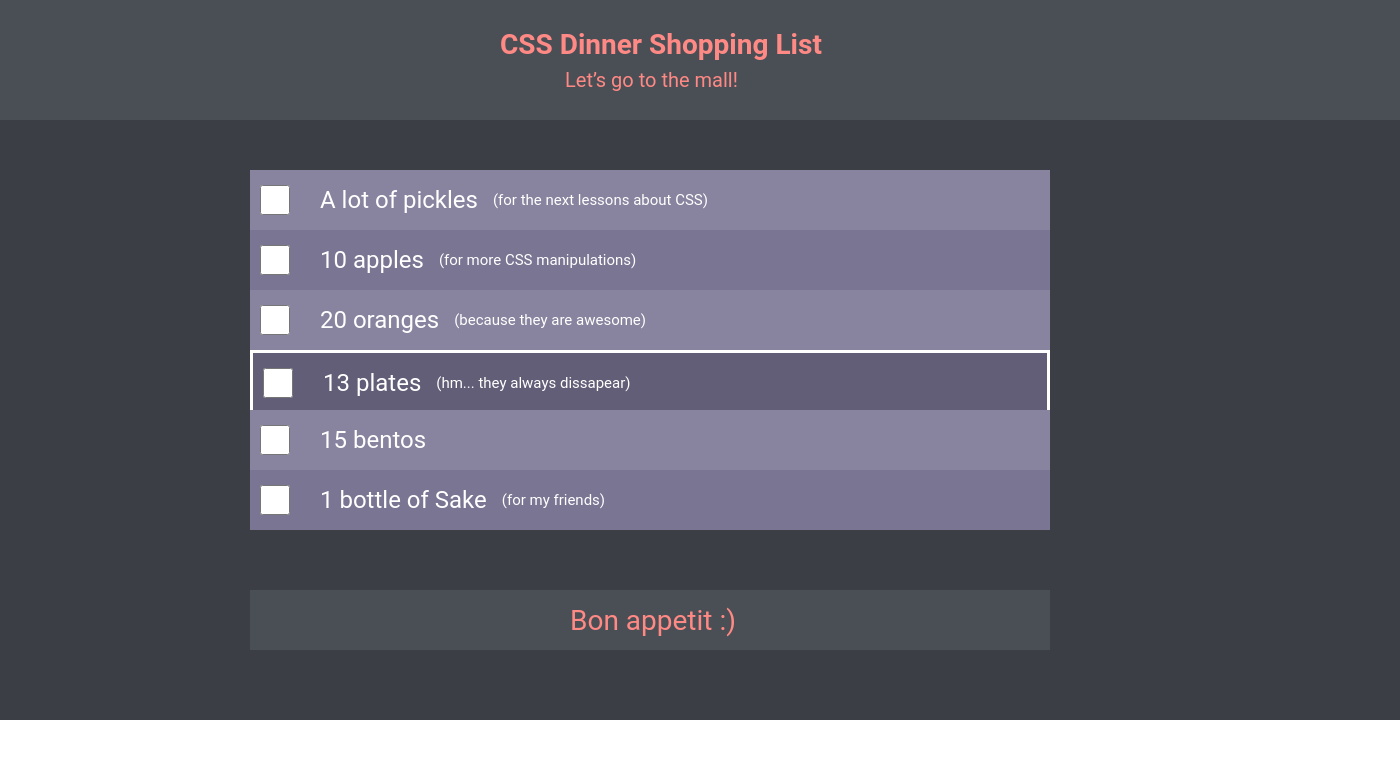
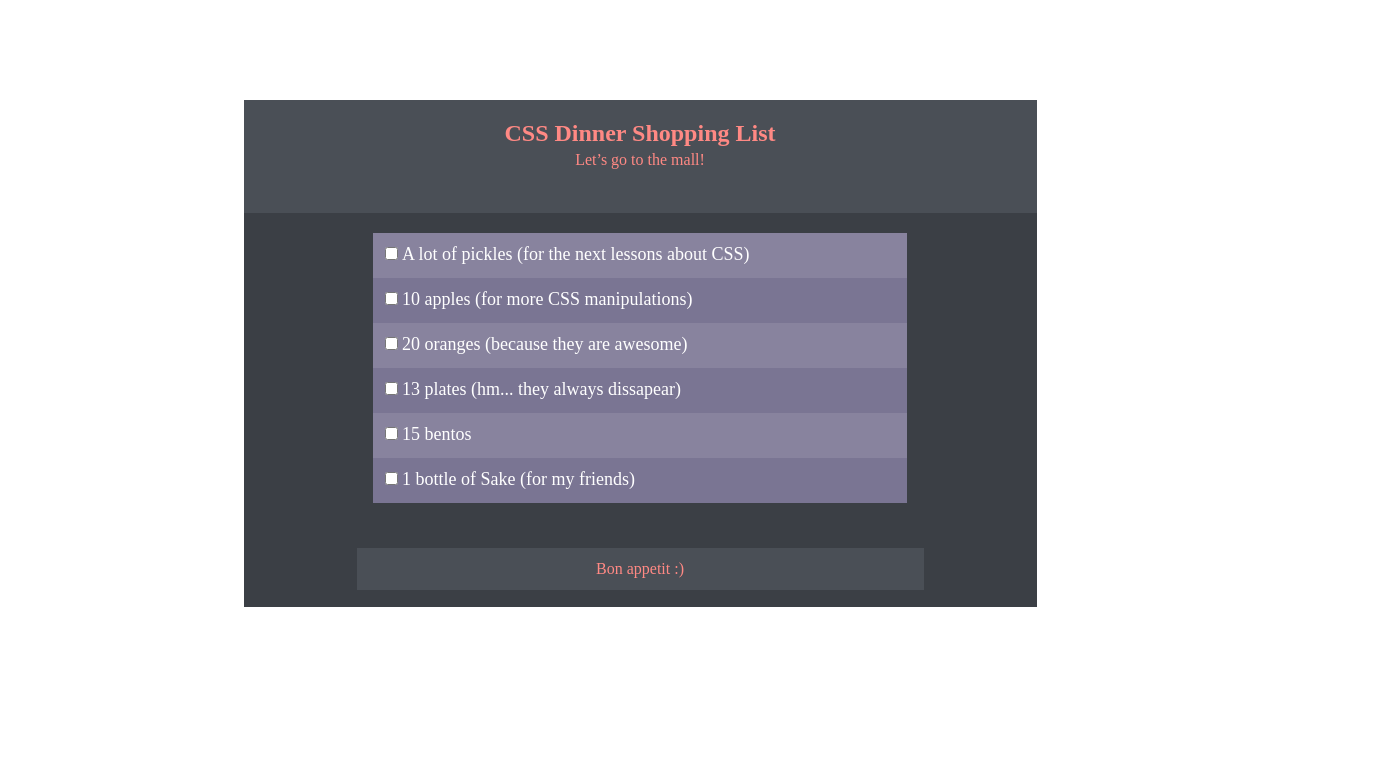
Before and after one commit to Andriy-Sirotyuk/BEETROOT, a plain HTML site: page Lesson-6/index.html in a window 1280 px wide. Shown: the whole page, 1400 px wide, since content can reach past the window. Drawn offline with Linux system fonts and the light colour scheme.

Commit message:
lesson-6

```diff
--- a/Lesson-6/index.html
+++ b/Lesson-6/index.html
@@ -8,60 +8,54 @@
   <title>Lesson-6</title>
 </head>
 <body>
-  <div>
-  <header class="header-style">
-    <div>
-      <p class="div-p">
-        CSS Dinner Shopping List
-      </p>
-    </div>
-    <div>
-      <p class="p-div">
-        Let’s go to the mall!
-      </p>
-    </div>
-  </header>
+  <div class="oll-sayt">
+  <div class="header-style">
+    <h1 class="div-p">
+      CSS Dinner Shopping List
+    </h1>
+    <h2 class="p-div">
+      Let’s go to the mall!
+    </h2>
+  </div>
   <main class="main-bek">
-    <div>
-      <div class="checkbox-first">
+    <div class="shop-list">
+      <label class="checkbox-lable">
         <input type="checkbox" class="checkbox-field">
         <span class="span-first">A lot of pickles
-          <span class="spani-first"> (for the next lessons about CSS)</span>
+          <span class="spani-two"> (for the next lessons about CSS)</span>
         </span>
-      </div>
-      <div class="checkbox-two">
+      </label>
+      <label class="checkbox-lable">
         <input type="checkbox" class="checkbox-field">
-        <span class="span-two">10 apples
+        <span class="span-first">10 apples
           <span class="spani-two"> (for more CSS manipulations)</span>
         </span>
-      </div>
-      <div class="checkbox-three">
+      </label>
+      <label class="checkbox-lable">
         <input type="checkbox" class="checkbox-field">
-        <span class="span-three">20 oranges
-          <span class="spani-three"> (because they are awesome)</span>
+        <span class="span-first">20 oranges
+          <span class="spani-two"> (because they are awesome)</span>
         </span>
-      </div>
-      <div class="checkbox-fore">
+      </label>
+      <label class="checkbox-lable">
         <input type="checkbox" class="checkbox-field">
-        <span class="span-fore">13 plates
-          <span class="spani-fore"> (hm... they always dissapear)</span>
+        <span class="span-first">13 plates
+          <span class="spani-two"> (hm... they always dissapear)</span>
         </span>
-      </div>
-      <div class="checkbox-five">
+      </label>
+      <label class="checkbox-lable">
         <input type="checkbox" class="checkbox-field">
-        <span class="span-five">15 bentos</span>
-      </div>
-      <div class="checkbox-six">
+        <span class="span-first">15 bentos</span>
+      </label>
+      <label class="checkbox-lable">
         <input type="checkbox" class="checkbox-field">
-        <span class="span-six">1 bottle of Sake
-          <span class="spani-six"> (for my friends)</span>
+        <span class="span-first">1 bottle of Sake
+          <span class="spani-two"> (for my friends)</span>
         </span>
-      </div>
+      </label>
     </div>
     <div class="div-footer">
-      <p class="p-footer">
         Bon appetit :)
-      </p>
     </div>
   </main>
   </div>
--- a/Lesson-6/styles/index.css
+++ b/Lesson-6/styles/index.css
@@ -346,318 +346,89 @@ template {
   display: none;
 }
 
-.header-style{
-  width: 1400px;
-  height: 120px;
-  background: #4A4F56;
+h1,h2,h3{
+  margin: 0;
 }
 
-p{
-  margin: 0px;
+.oll-sayt{
+  width: 793px;
+  height: 507px;
+  margin:100px auto;
+  background: #3B3F45;
+}
+
+.header-style{
+  width: 793px;
+  height: 82px;
+  background: #4A4F56;
+  text-align: center;
+  padding: 19px 0 12px;
+
+
 }
 
 .div-p{
-  width: 400px;
-  height: 30px;
-  left: 500px;
-  top: 30px;
-  position: absolute;
-  margin: 0px;
+  font-size: 24px;
+  line-height: 28px;
+  font-weight: 700;
+  margin-bottom: 4px;
   color: #FF8984;
-  font-family: 'Roboto';
-  font-style: normal;
-  font-weight: 700;
-  font-size: 28px;
-  line-height: 30px;
-  display: flex;
-  align-items: center;
 }
 
 .p-div{
-  width: 276px;
-  height: 80px;
-  left: 565px;
-  top: 40px;
-  position: absolute;
-  margin:0px;
+  font-size: 16px;
+  line-height: 18px;
+  font-weight: 400;
   color: #FF8984;
-  font-family: 'Roboto';
-  font-style: normal;
-  font-weight: 400;
-  font-size: 20px;
-  line-height: 19px;
-  display: flex;
-  align-items: center;
 }
 
-.main-bek{
-  position: absolute;
-  width: 1400px;
-  height: 600px;
-  top: 120px;
-  margin-top: 0px;
-  background:#3B3F45;
+.shop-list{
+  width: 534px;
+  margin: 20px auto 45px;
 }
 
-.checkbox-first{
-  width: 800px;
-  height: 60px;
-  left: 250px;
-  top: 50px;
-  position: absolute;
+.checkbox-lable{
+  display: block;
+  padding: 11px 0 13px 12px;
   background: #88839E;
 }
 
-.checkbox-two{
-  width: 800px;
-  height: 60px;
-  left: 250px;
-  top: 110px;
-  position: absolute;
+.checkbox-lable:nth-child(even) {
   background: #7A7593;
 }
 
-.checkbox-three{
-  width: 800px;
-  height: 60px;
-  left: 250px;
-  top: 170px;
-  position: absolute;
-  background: #88839E;
+.checkbox-lable:hover {
+  background: #625E77;
+  border-top: 3px solid #fff;
+  border-bottom: 3px solid #fff;
 }
 
-.checkbox-fore{
-  width: 794px;
-  height: 60px;
-  left: 250px;
-  top: 230px;
-  position: absolute;
-  background: #625E77;
-  border: 3px solid #FFFFFF;
-
+.checkbox-lable:active {
+  background-color: #FF8984;
 }
 
-.checkbox-five{
-  width: 800px;
-  height: 60px;
-  left: 250px;
-  top: 290px;
-  position: absolute;
-  background: #88839E;
-}
-
-.checkbox-six{
-  width: 800px;
-  height: 60px;
-  left: 250px;
-  top: 350px;
-  position: absolute;
-  background: #7A7593;
+.checkbox-field:checked + span {
+  text-decoration: line-through;
 }
 
 .span-first{
-  margin-left:70px;
-  width:800px;
-  height: 60px;
-  left: 250px;
-  top: 50px;
-  font-family: 'Roboto';
-  font-style: normal;
+  color: #fff;
   font-weight: 400;
-  font-size: 24px;
-  line-height: 27px;
-  display: flex;
-  align-items: center;
-  color: #FFFFFF;
+  font-size: 18px;
+  line-height: 21px;
 }
 
-.span-two{
-  margin-left:70px;
-  width: 800px;
-  height: 60px;
-  left: 250px;
-  top: 110px;
-  font-family: 'Roboto';
-  font-style: normal;
-  font-weight: 400;
-  font-size: 24px;
-  line-height: 27px;
-  display: flex;
-  align-items: center;
-  color: #FFFFFF;
+.spani-two {
+  color: #fff;
+  font-size: 11 px;
+  line-height: 12px;
 }
 
-.span-three{
-  margin-left:70px;
-  width: 800px;
-  height: 60px;
-  left: 250px;
-  top: 170px;
-  font-family: 'Roboto';
-  font-style: normal;
-  font-weight: 400;
-  font-size: 24px;
-  line-height: 27px;
-  display: flex;
-  align-items: center;
-  color: #FFFFFF;
-}
-
-.span-fore{
-  margin-left:70px;
-  width: 800px;
-  height: 60px;
-  left: 250px;
-  top: 230px;
-  font-family: 'Roboto';
-  font-style: normal;
-  font-weight: 400;
-  font-size: 24px;
-  line-height: 27px;
-  display: flex;
-  align-items: center;
-  color: #FFFFFF;
-}
-
-.span-five{
-  margin-left:70px;
-  width: 800px;
-  height: 60px;
-  left: 250px;
-  top: 290px;
-  font-family: 'Roboto';
-  font-style: normal;
-  font-weight: 400;
-  font-size: 24px;
-  line-height: 27px;
-  display: flex;
-  align-items: center;
-  color: #FFFFFF;
-}
-
-.span-six{
-  margin-left:70px;
-  width: 800px;
-  height: 60px;
-  left: 250px;
-  top: 350px;
-  font-family: 'Roboto';
-  font-style: normal;
-  font-weight: 400;
-  font-size: 24px;
-  line-height: 27px;
-  display: flex;
-  align-items: center;
-  color: #FFFFFF;
-}
-
-.spani-first{
-  margin-left: 15px;
-  font-family: 'Roboto';
-  font-style: normal;
-  font-weight: 400;
-  font-size: 15px;
-  line-height: 17px;
-  display: flex;
-  align-items: center;
-  color: #FFFFFF;
-}
-
-.spani-two{
-  margin-left: 15px;
-  font-family: 'Roboto';
-  font-style: normal;
-  font-weight: 400;
-  font-size: 15px;
-  line-height: 17px;
-  display: flex;
-  align-items: center;
-  color: #FFFFFF;
-}
-
-.spani-three{
-  margin-left: 15px;
-  font-family: 'Roboto';
-  font-style: normal;
-  font-weight: 400;
-  font-size: 15px;
-  line-height: 17px;
-  display: flex;
-  align-items: center;
-  color: #FFFFFF;
-}
-
-.spani-fore{
-  margin-left: 15px;
-  font-family: 'Roboto';
-  font-style: normal;
-  font-weight: 400;
-  font-size: 15px;
-  line-height: 17px;
-  display: flex;
-  align-items: center;
-  color: #FFFFFF;
-}
-
-.spani-five{
-  margin-left: 15px;
-  font-family: 'Roboto';
-  font-style: normal;
-  font-weight: 400;
-  font-size: 15px;
-  line-height: 17px;
-  display: flex;
-  align-items: center;
-  color: #FFFFFF;
-}
-
-.spani-six{
-  margin-left: 15px;
-  font-family: 'Roboto';
-  font-style: normal;
-  font-weight: 400;
-  font-size: 15px;
-  line-height: 17px;
-  display: flex;
-  align-items: center;
-  color: #FFFFFF;
-}
-
-.checkbox-field:checked+span{
-  text-decoration: line-through;
-}
-
-.checkbox-field{
-  position: absolute;
-  width:50px;
-  height: 30px;
-  left: px;
-  top: 15px;
-  border: #000000 ;
-
-}
-
-.div-footer{
-  width: 800px;
-  height: 60px;
-  left: 250px;
-  top: 470px;
-  position: absolute;
-  background: #4A4F56;
-}
-
-.p-footer{
-  width: 800px;
-  height: 60px;
-  left: 320px;
-  top: px;
-  position: absolute;
-  font-family: 'Roboto';
-  font-style: normal;
-  font-weight: 400;
-  font-size: 28px;
-  line-height: 21px;
-  display: flex;
-  align-items: center;
+.div-footer {
+  width: 543px;
+  margin: 0 auto;
+  padding: 12px;
+  background-color: #4A4F56;
+  text-align: center;
   color: #FF8984;
 }
```
